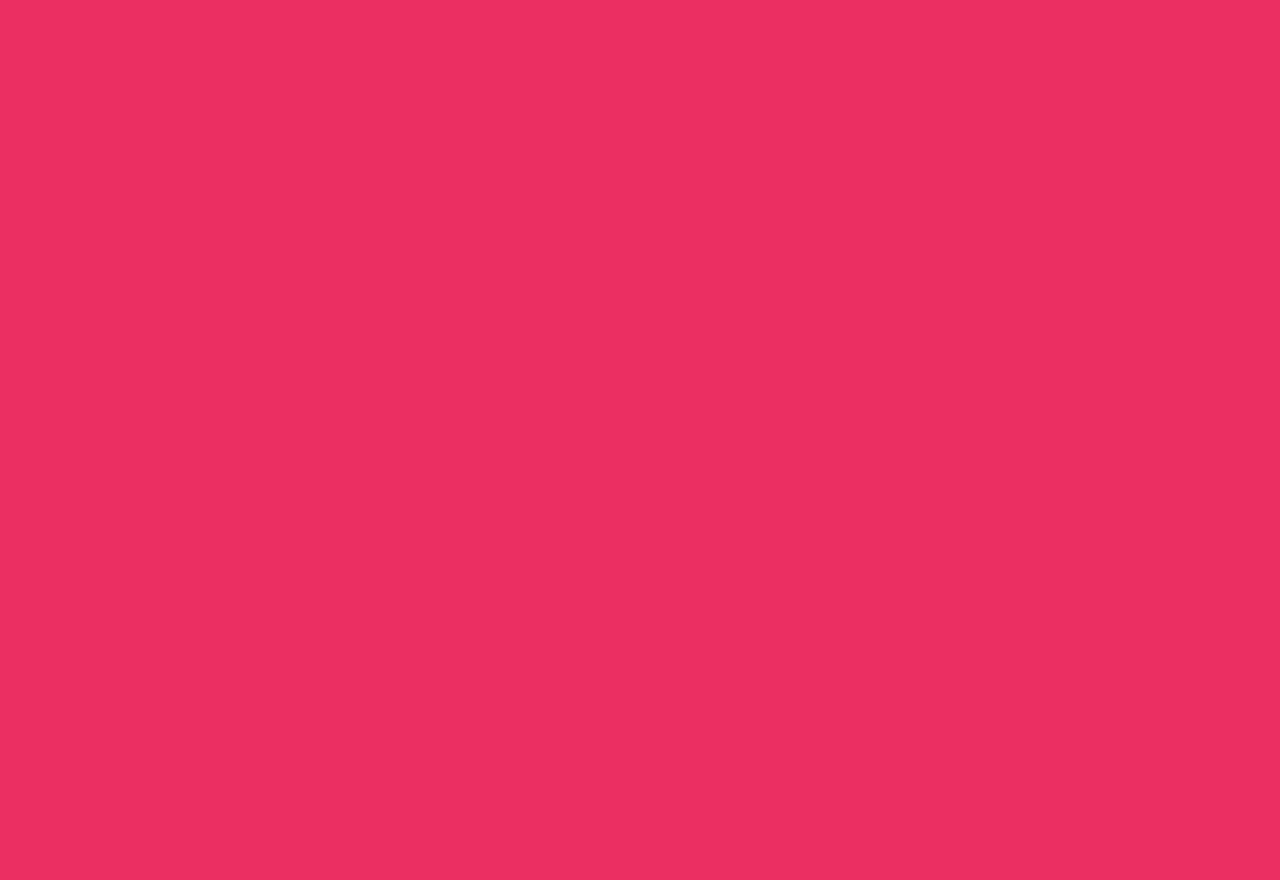
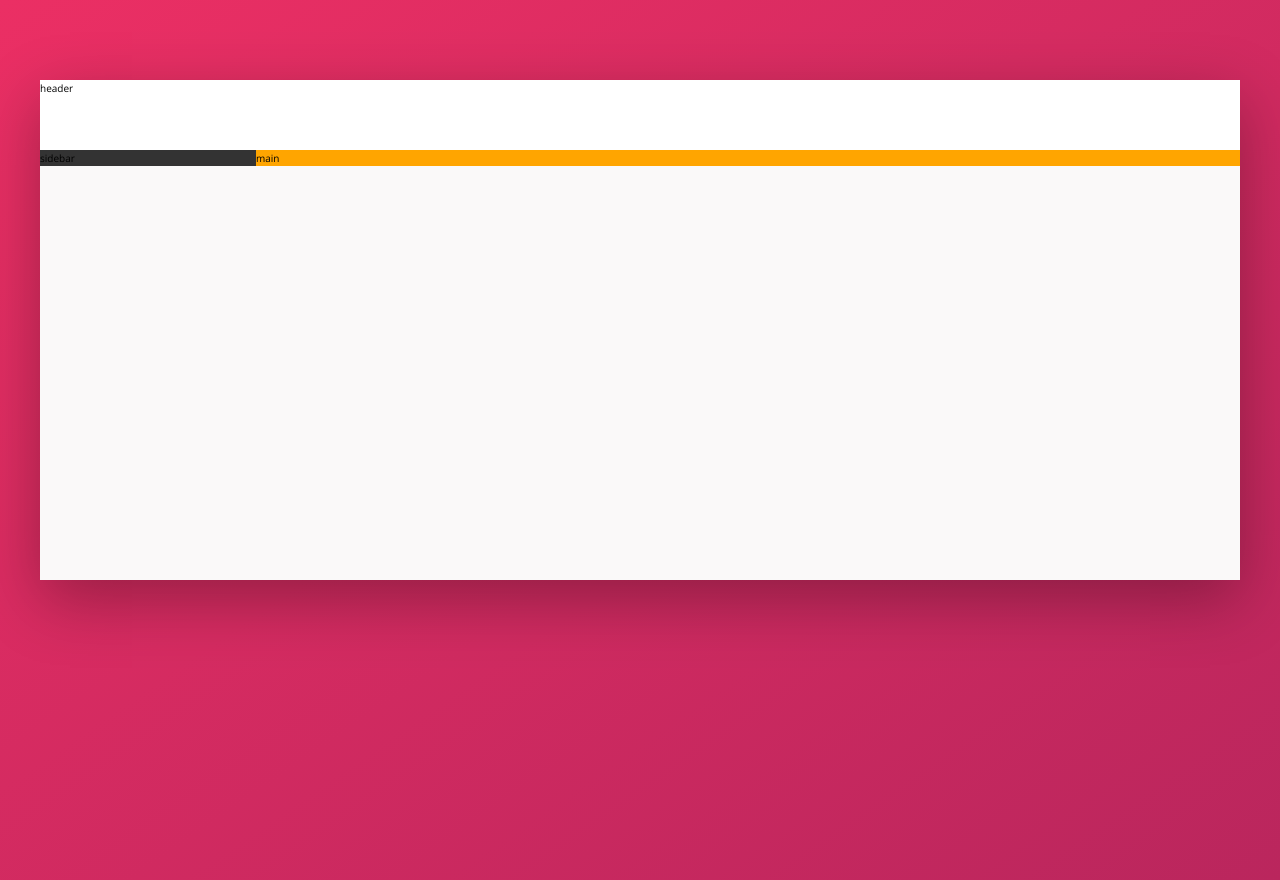
Before and after one commit to Nashid-Noor/Trillo, a website: page index.html in a window 1280 px wide. Before the commit the page ends 800 px from the top, so only its background shows below. Drawn offline with nearby package versions, Linux system fonts and the light colour scheme.

Commit message:
Initial config and basic layout

```diff
--- a/index.html
+++ b/index.html
@@ -1,16 +1,25 @@
 <!DOCTYPE html>
 <html lang="en">
-    <head>
-        <meta charset="UTF-8">
-        <meta name="viewport" content="width=device-width, initial-scale=1.0">
+  <head>
+    <meta charset="UTF-8" />
+    <meta name="viewport" content="width=device-width, initial-scale=1.0" />
 
-        <link href="https://fonts.googleapis.com/css?family=Open+Sans:300,400,600" rel="stylesheet">
-        <link rel="stylesheet" href="css/style.css">
-        <link rel="shortcut icon" type="image/png" href="img/favicon.png">
+    <link
+      href="https://fonts.googleapis.com/css?family=Open+Sans:300,400,600"
+      rel="stylesheet"
+    />
+    <link rel="stylesheet" href="css/style.css" />
+    <link rel="shortcut icon" type="image/png" href="img/favicon.png" />
 
-        <title>trillo &mdash; Your all-in-one booking app</title>
-    </head>
-    <body>
-
-    </body>
+    <title>trillo &mdash; Your all-in-one booking app</title>
+  </head>
+  <body>
+    <div class="container">
+      <header class="header">header</header>
+      <div class="content">
+        <nav class="sidebar">sidebar</nav>
+        <main class="hotel-view">main</main>
+      </div>
+    </div>
+  </body>
 </html>
--- /dev/null
+++ b/sass/_base.scss
@@ -0,0 +1,54 @@
+/*
+COLORS
+
+Primary: #eb2f64
+Primary light: #FF3366
+Primary dark: #BA265D
+
+Grey light 1: #faf9f9
+Grey light 2: #f4f2f2
+Grey light 3: #f0eeee
+Grey light 4: #ccc
+
+Grey dark 1: #333
+Grey dark 2: #777
+Grey dark 3: #999
+
+*/
+:root {
+  --Primary: #eb2f64;
+  --Primary-light: #ff3366;
+  --Primary-dark: #ba265d;
+
+  --Grey-light-1: #faf9f9;
+  --Grey-light-2: #f4f2f2;
+  --Grey-light-3: #f0eeee;
+  --Grey-light-4: #ccc;
+
+  --Grey-dark-1: #333;
+  --Grey-dark-2: #777;
+  --Grey-dark-3: #999;
+}
+* {
+  margin: 0;
+  padding: 0;
+}
+*::before,
+*::after {
+  box-sizing: inherit;
+}
+html {
+  box-sizing: border-box;
+  font-size: 62.5%;
+}
+body {
+  font-family: "Open Sans", sans-serif;
+  font-weight: 400;
+  line-height: 1.6;
+  background-image: linear-gradient(
+    to right bottom,
+    var(--Primary),
+    var(--Primary-dark)
+  );
+  min-height: 100vh;
+}
--- /dev/null
+++ b/sass/_layout.scss
@@ -0,0 +1,24 @@
+.container {
+  margin: 8rem auto;
+  max-width: 120rem;
+  min-height: 50rem;
+  background-color: var(--Grey-light-1);
+  box-shadow: 0 2rem 6rem rgba(0, 0, 0, 0.3);
+}
+.header {
+  height: 7rem;
+  background-color: #fff;
+  border-bottom: var(--Grey-light-2);
+}
+.content {
+  display: flex;
+}
+.sidebar {
+  flex: 0 0 18%;
+  background-color: var(--Grey-dark-1);
+}
+.hotel-view {
+  // flex: 1;
+  flex: 1;
+  background-color: orange;
+}
--- a/sass/main.scss
+++ b/sass/main.scss
@@ -1,26 +1,3 @@
-/*
-COLORS
-
-Primary: #eb2f64
-Primary light: #FF3366
-Primary dark: #BA265D
-
-Grey light 1: #faf9f9
-Grey light 2: #f4f2f2
-Grey light 3: #f0eeee
-Grey light 4: #ccc
-
-Grey dark 1: #333
-Grey dark 2: #777
-Grey dark 3: #999
-
-*/
-
-* {
-  margin: 0;
-  padding: 0;
-}
-
-body {
-  background-color: #eb2f64;
-}
+@import "base";
+@import "layout";
+@import "components";
```
Also changed, not shown: css/style.css, sass/_components.scss (added).
